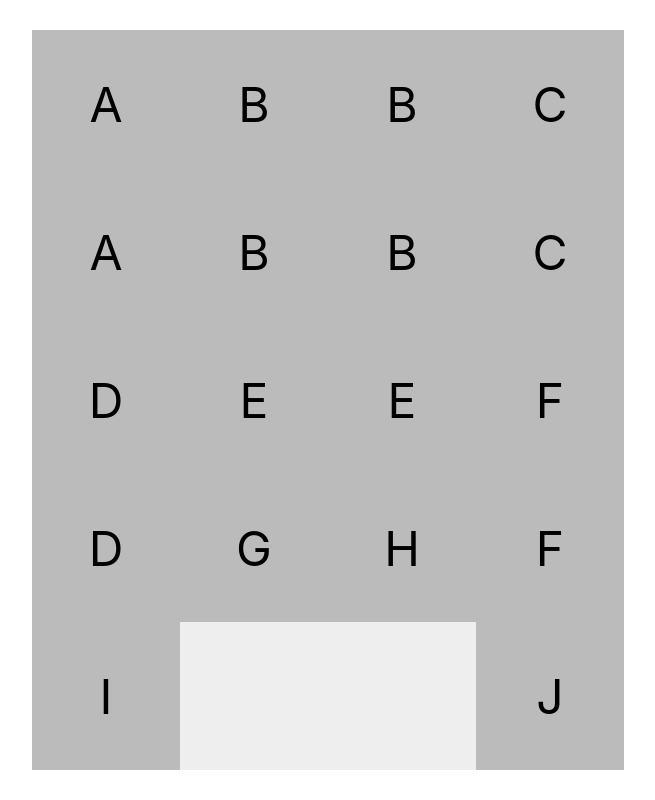
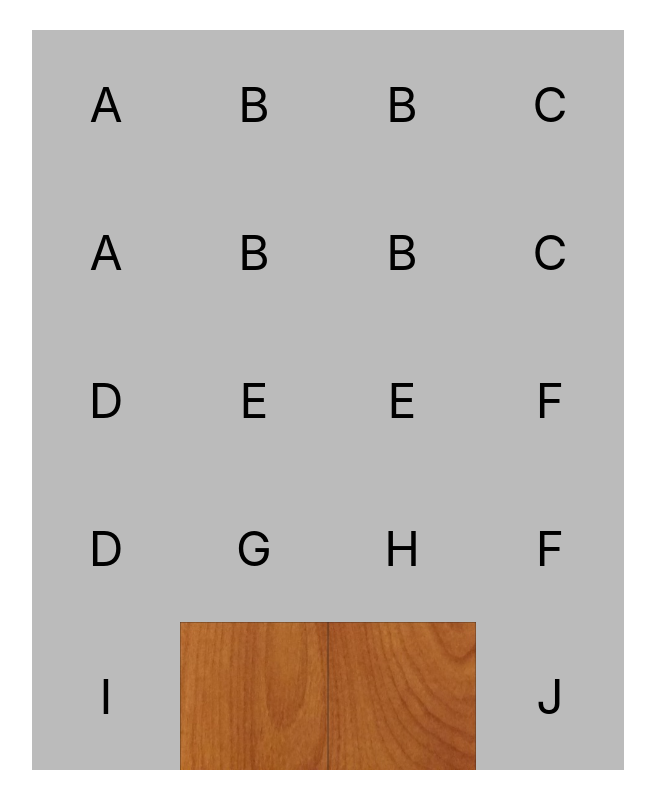
Before and after one commit to dchubarov/sliding-block-puzzle-react, a React (Create React App) app: page / in a window 1280 px wide. Shown: the whole page, without its empty margins (312-967 px from the left). Built offline with nearby package versions, Linux system fonts and the light colour scheme.

Commit message:
Initial styling - fixed board background.

```diff
--- a/src/puzzle/components/BoardInterior.tsx
+++ b/src/puzzle/components/BoardInterior.tsx
@@ -20,7 +20,9 @@ const BoardGrid = styled.div<Props>`
     pointer-events: none;
     background: ${process.env.REACT_APP_DEBUG === 'true' ? 'rgba(255, 0, 0, 0.5)' : 'transparent'};
   ` : css`
-    background: #eee;
+    background-image: url("/puzzle/huarong/board.jpeg");
+    background-repeat: no-repeat;
+    background-size: cover;
   `}
 `
 
```
Also changed, not shown: public/puzzle/huarong/board.jpeg (added), 1 other file (tests, documents, lock files or other folders).
